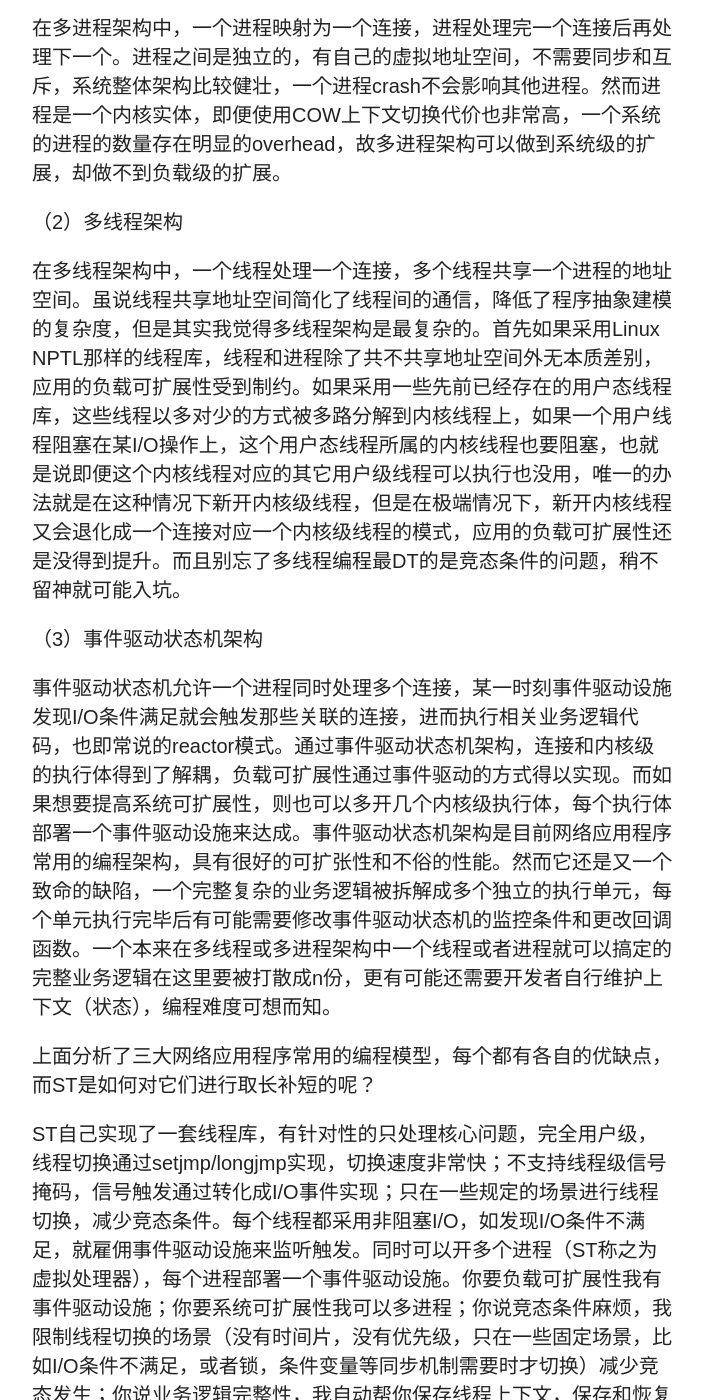
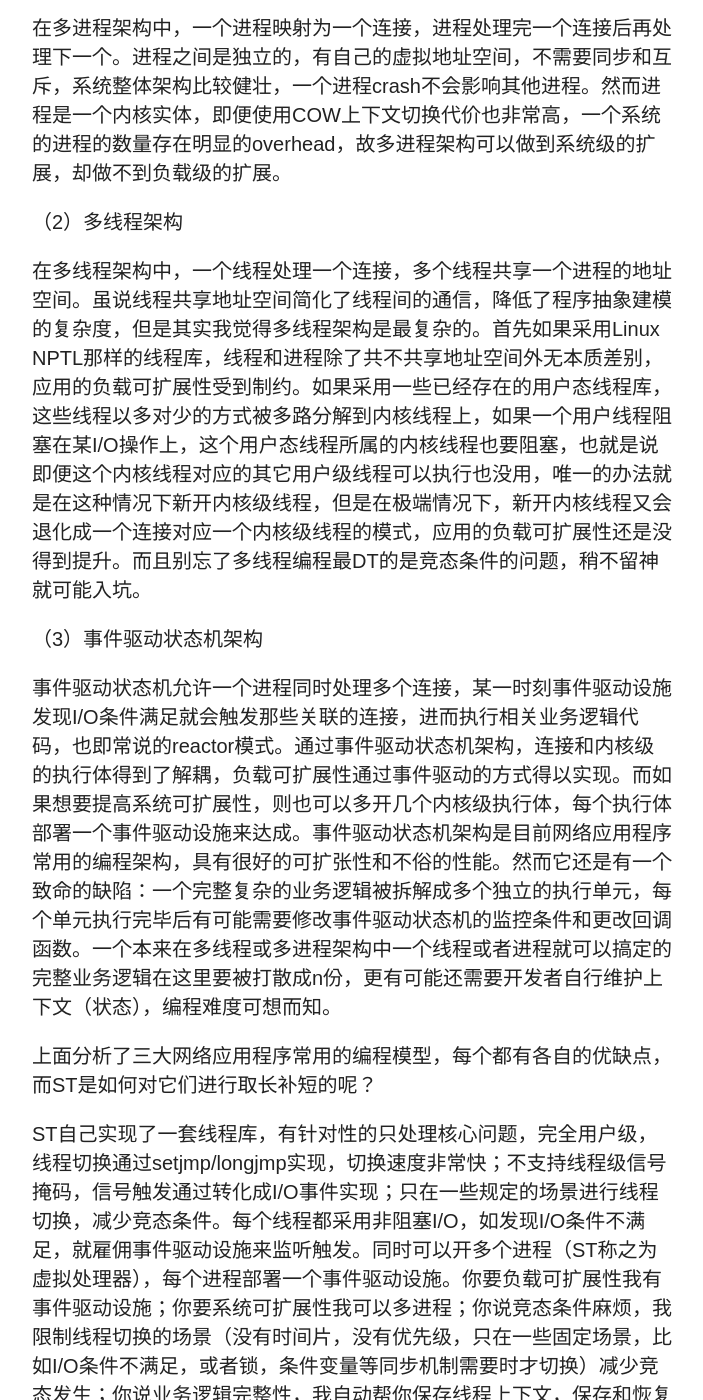
Before and after one commit to wuyu201321060203/wuyu201321060203.github.io, a Jekyll site: the page built from _posts/2014-10-15-ST.md, in a window 1280 px wide and 1400 px high, scrolled down 2965 px. Shown: the whole window, without its empty margins (318-1021 px from the left). Built offline with Jekyll 4.4.1, drawn with Linux system fonts in a browser that asks for light colours; nearby versions of some CDN libraries; comment, search, counter and statistics services are not loaded; some of the changed text lies outside the part shown.

Commit message:
first post of ST

```diff
--- a/_posts/2014-10-15-ST.md
+++ b/_posts/2014-10-15-ST.md
@@ -55,16 +55,16 @@
 
 （2）多线程架构
 
-在多线程架构中，一个线程处理一个连接，多个线程共享一个进程的地址空间。虽说线程共享地址空间简化了线程间的通信，降低了程序抽象建模的复杂度，但是其实我觉得多线程架构是最复杂的。首先如果采用Linux NPTL那样的线程库，线程和进程除了共不共享地址空间外无本质差别，应用的负载可扩展性受到制约。如果采用一些先前已经存在的用户态线程库，这些线程以多对少的方式被多路分解到内核线程上，如果一个用户线程阻塞在某I/O操作上，这个用户态线程所属的内核线程也要阻塞，也就是说即便这个内核线程对应的其它用户级线程可以执行也没用，唯一的办法就是在这种情况下新开内核级线程，但是在极端情况下，新开内核线程又会退化成一个连接对应一个内核级线程的模式，应用的负载可扩展性还是没得到提升。而且别忘了多线程编程最DT的是竞态条件的问题，稍不留神就可能入坑。
+在多线程架构中，一个线程处理一个连接，多个线程共享一个进程的地址空间。虽说线程共享地址空间简化了线程间的通信，降低了程序抽象建模的复杂度，但是其实我觉得多线程架构是最复杂的。首先如果采用Linux NPTL那样的线程库，线程和进程除了共不共享地址空间外无本质差别，应用的负载可扩展性受到制约。如果采用一些已经存在的用户态线程库，这些线程以多对少的方式被多路分解到内核线程上，如果一个用户线程阻塞在某I/O操作上，这个用户态线程所属的内核线程也要阻塞，也就是说即便这个内核线程对应的其它用户级线程可以执行也没用，唯一的办法就是在这种情况下新开内核级线程，但是在极端情况下，新开内核线程又会退化成一个连接对应一个内核级线程的模式，应用的负载可扩展性还是没得到提升。而且别忘了多线程编程最DT的是竞态条件的问题，稍不留神就可能入坑。
 
 （3）事件驱动状态机架构
 
-事件驱动状态机允许一个进程同时处理多个连接，某一时刻事件驱动设施发现I/O条件满足就会触发那些关联的连接，进而执行相关业务逻辑代码，也即常说的reactor模式。通过事件驱动状态机架构，连接和内核级的执行体得到了解耦，负载可扩展性通过事件驱动的方式得以实现。而如果想要提高系统可扩展性，则也可以多开几个内核级执行体，每个执行体部署一个事件驱动设施来达成。事件驱动状态机架构是目前网络应用程序常用的编程架构，具有很好的可扩张性和不俗的性能。然而它还是又一个致命的缺陷，一个完整复杂的业务逻辑被拆解成多个独立的执行单元，每个单元执行完毕后有可能需要修改事件驱动状态机的监控条件和更改回调函数。一个本来在多线程或多进程架构中一个线程或者进程就可以搞定的完整业务逻辑在这里要被打散成n份，更有可能还需要开发者自行维护上下文（状态），编程难度可想而知。
+事件驱动状态机允许一个进程同时处理多个连接，某一时刻事件驱动设施发现I/O条件满足就会触发那些关联的连接，进而执行相关业务逻辑代码，也即常说的reactor模式。通过事件驱动状态机架构，连接和内核级的执行体得到了解耦，负载可扩展性通过事件驱动的方式得以实现。而如果想要提高系统可扩展性，则也可以多开几个内核级执行体，每个执行体部署一个事件驱动设施来达成。事件驱动状态机架构是目前网络应用程序常用的编程架构，具有很好的可扩张性和不俗的性能。然而它还是有一个致命的缺陷：一个完整复杂的业务逻辑被拆解成多个独立的执行单元，每个单元执行完毕后有可能需要修改事件驱动状态机的监控条件和更改回调函数。一个本来在多线程或多进程架构中一个线程或者进程就可以搞定的完整业务逻辑在这里要被打散成n份，更有可能还需要开发者自行维护上下文（状态），编程难度可想而知。
 
 上面分析了三大网络应用程序常用的编程模型，每个都有各自的优缺点，而ST是如何对它们进行取长补短的呢？
 
 ST自己实现了一套线程库，有针对性的只处理核心问题，完全用户级，线程切换通过setjmp/longjmp实现，切换速度非常快；不支持线程级信号掩码，信号触发通过转化成I/O事件实现；只在一些规定的场景进行线程切换，减少竞态条件。每个线程都采用非阻塞I/O，如发现I/O条件不满足，就雇佣事件驱动设施来监听触发。同时可以开多个进程（ST称之为虚拟处理器），每个进程部署一个事件驱动设施。你要负载可扩展性我有事件驱动设施；你要系统可扩展性我可以多进程；你说竞态条件麻烦，我限制线程切换的场景（没有时间片，没有优先级，只在一些固定场景，比如I/O条件不满足，或者锁，条件变量等同步机制需要时才切换）减少竞态发生；你说业务逻辑完整性，我自动帮你保存线程上下文，保存和恢复现场都帮你搞定。ST就是这么“贴心”，也真是因为这份“贴心”才敢做出帮助用户实现高性能和高扩展性网络应用程序的保证。
 
-ST的可扩展性，高性能和可移植性都得到了保证，唯一不足的就是所有I/O函数必须用它自己的，否则没办法实现那些性质；以及ST和事件驱动绑定在一起，缺了事件驱动ST就玩不转了。但话又说回来，这个是大家都可以理解的，顶多算吹毛求疵，ST牛逼的地方就在于专注，舍弃所有不必要复杂的东西，只为了帮助实现具有高性能，可扩展性，基于事件驱动的网络应用程序而设计。
+ST的可扩展性，高性能和可移植性都得到了保证，唯一不足的就是所有I/O函数必须用它自己的，否则没办法实现那些性质；同时，ST和事件驱动绑定在一起，缺了事件驱动ST就玩不转了。但话又说回来，这个是大家都可以理解的，顶多算吹毛求疵，ST牛逼的地方就在于专注，舍弃所有不必要复杂的东西，只为了帮助实现具有高性能，可扩展性，基于事件驱动的网络应用程序而设计。
 
 这篇文章我没有过多地只就ST进行讲解，相反我希望从为什么要有ST这一角度出发进行讲解，State Threads Library FAQ上已经对ST有很好的描述，但我想那些示意图对于初学者来说并不直观，因为你确实无法用简单的图来确切展现ST的优雅和特性。
```
